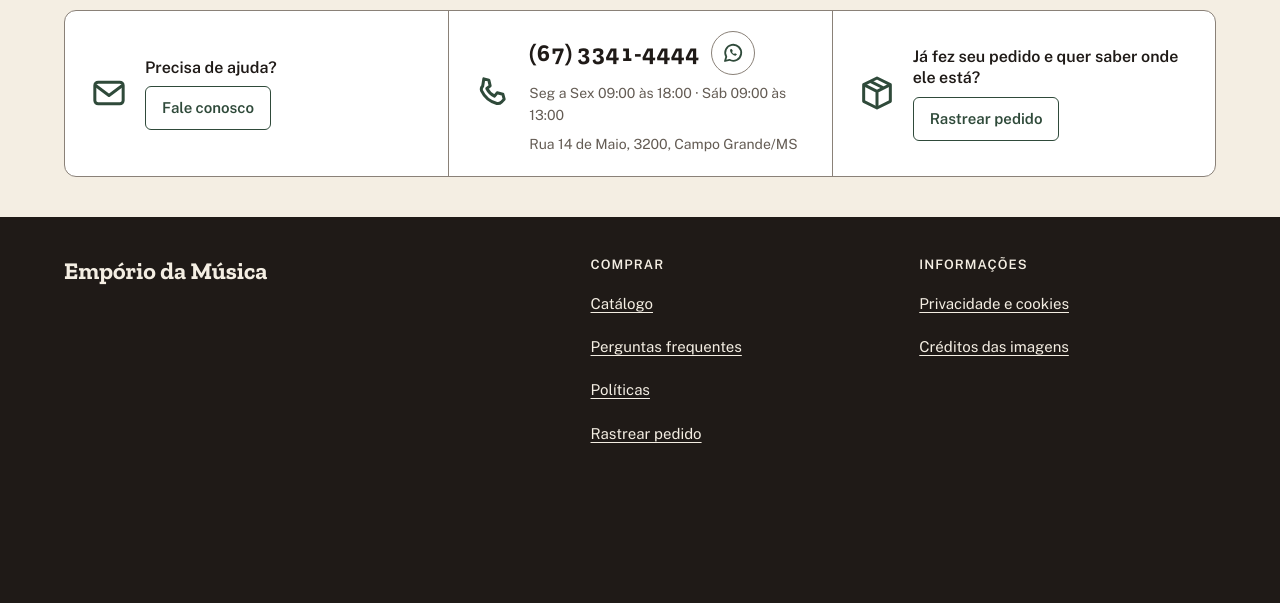
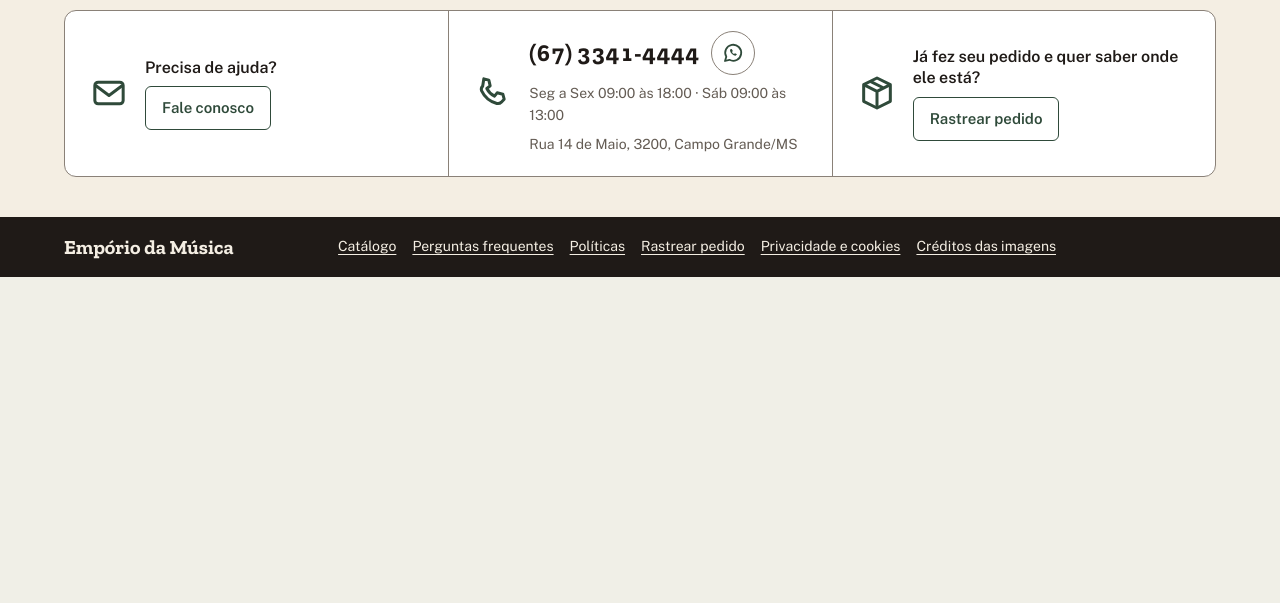
Before and after one commit to rodrigogvieira98/emporio-agente, a FastAPI app: page / in a window 1280 px wide. Shown: the part 986-1589 px from the top of the page. After the commit the page ends 1263 px from the top, so only its background shows below. Run offline with FastAPI, Linux system fonts and the light colour scheme; data that the repository does not hold is empty.

Commit message:
Rodapé compacto: nome da loja e links em linha única
Sem colunas nem títulos, altura de 60 px em 1280 px, links com alvo de toque de 44 px no celular, sem rolagem horizontal, e o botão da Lia fora dos links. Teste que exigia o título Informações ajustado por ordem direta do Rodrigo.

Co-Authored-By: Claude Sonnet 5.5 <noreply@anthropic.com>
Claude-Session: https://claude.ai/code/session_01C8p51FRTiGU9VDe5tit4SX

```diff
--- a/src/emporio/web/static/site.css
+++ b/src/emporio/web/static/site.css
@@ -231,18 +231,16 @@ a.canal { text-decoration: underline; text-underline-offset: 3px; }
 .protocolo { font: 700 1.25rem var(--titulo); font-variant-numeric: tabular-nums; }
 
 /* rodapé enxuto */
-.rodape { background: var(--tinta); color: var(--papel); padding-top: var(--s10); padding-bottom: calc(var(--s4) * 2 + 3.25rem + env(safe-area-inset-bottom)); font-size: .9375rem; margin-top: var(--s10); }
+.rodape { background: var(--tinta); color: var(--papel); padding-block: var(--s2) calc(var(--s4) * 2 + 3.25rem + env(safe-area-inset-bottom)); font-size: .875rem; margin-top: var(--s10); }
 .rodape a { color: var(--papel); }
-.rodape-grade { display: grid; gap: var(--s6); }
-.rodape-marca { font: 700 1.5rem/1.2 var(--titulo); margin-bottom: var(--s2); }
-.rodape-titulo { font: 600 .8125rem/1.3 var(--texto); letter-spacing: .08em; text-transform: uppercase; margin-bottom: var(--s2); }
-.rodape-lista { list-style: none; display: grid; gap: 0; }
-.rodape p { margin-bottom: var(--s2); }
-.rodape-grade { padding-bottom: calc(var(--s16) + env(safe-area-inset-bottom)); }
+.rodape-grade { display: flex; flex-wrap: wrap; align-items: center; justify-content: space-between; gap: var(--s1) var(--s6); }
+.rodape-marca { font: 700 1.25rem/1.2 var(--titulo); margin: 0; }
+.rodape-lista { list-style: none; display: flex; flex-wrap: wrap; gap: 0 var(--s4); margin: 0; padding: 0; }
+.rodape p { margin: 0; }
 .rodape :focus-visible { outline-color: var(--papel); box-shadow: none; }
-@media (min-width: 640px) { .rodape-grade { grid-template-columns: 1fr 1fr; } }
-@media (min-width: 1024px) { .rodape-grade { grid-template-columns: 5fr 3fr 3fr; gap: var(--s8); } }
-.rodape-lista a, .migalha a { display: inline-block; padding-block: 10px; }
+@media (min-width: 1024px) { .rodape { padding-block: var(--s2); } .rodape-grade { padding-right: 12rem; flex-wrap: nowrap; } }  /* o botão da Lia fica à direita, fora dos links */
+.rodape-lista a { display: inline-flex; align-items: center; min-height: 44px; }
+.migalha a { display: inline-block; padding-block: 10px; }
 
 /* catálogo: filtros à esquerda no desktop, recolhidos no celular */
 .catalogo-layout { display: grid; gap: var(--s4); }
--- a/src/emporio/web/templates/base.html
+++ b/src/emporio/web/templates/base.html
@@ -98,25 +98,17 @@
 
 <footer class="rodape">
   <div class="contorno rodape-grade">
-    <div class="rodape-loja">
-      <p class="rodape-marca">{{ L.nome }}</p>
-    </div>
-    <div>
-      <h2 class="rodape-titulo">Comprar</h2>
+    <p class="rodape-marca">{{ L.nome }}</p>
+    <nav aria-label="Links do rodapé">
       <ul class="rodape-lista">
         <li><a href="/catalogo">Catálogo</a></li>
         <li><a href="/perguntas-frequentes">Perguntas frequentes</a></li>
         <li><a href="/politicas">Políticas</a></li>
         <li><a href="/rastreio">Rastrear pedido</a></li>
-      </ul>
-    </div>
-    <div>
-      <h2 class="rodape-titulo">Informações</h2>
-      <ul class="rodape-lista">
         <li><a href="/privacidade">Privacidade e cookies</a></li>
         <li><a href="/creditos">Créditos das imagens</a></li>
       </ul>
-    </div>
+    </nav>
   </div>
 </footer>
 
```
Also changed, not shown: tests/e2e/test_home_e2e.py (+26 -0 lines), tests/test_canais_clicaveis.py (+3 -3 lines), tests/test_rodape_compacto.py (added, +34 -0 lines).
